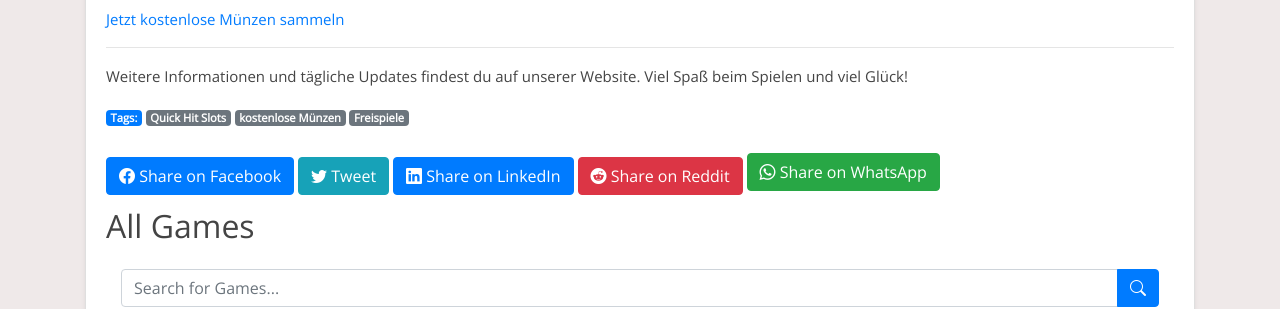
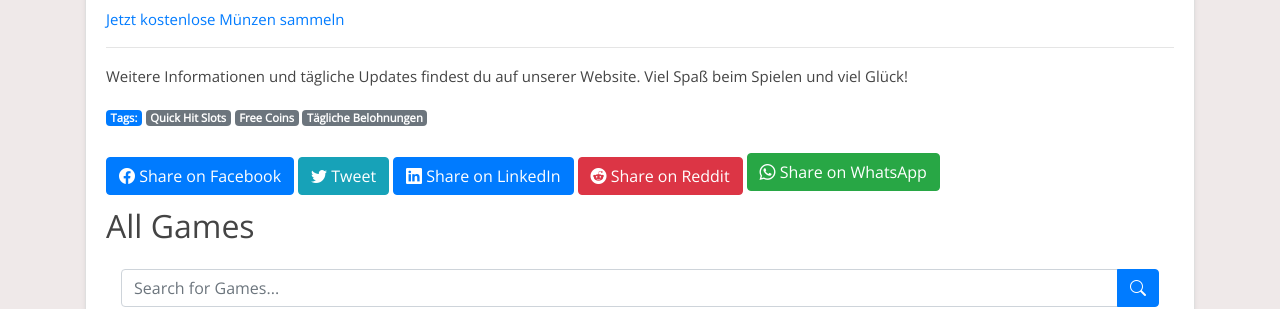
Before and after one commit to Prollad99/bs-net, a Jekyll site: the page built from de/_posts/2024-08-01-quick-hit-slots.md, in a window 1280 px wide and 900 px high, scrolled down 8245 px. Shown: the part 150-459 px from the top of the window. Built offline with Jekyll 4.4.1, drawn with Linux system fonts in a browser that asks for light colours; nearby versions of some CDN libraries; comment, search, counter and statistics services are not loaded.

Commit message:
Update 2024-08-01-quick-hit-slots.md

```diff
--- a/de/_posts/2024-08-01-quick-hit-slots.md
+++ b/de/_posts/2024-08-01-quick-hit-slots.md
@@ -2,7 +2,7 @@
 layout: post
 title: "Quick Hit Slots Free Coins: Tägliche Belohnungen und Freispiele"
 date: 2024-08-01
-tags: [Quick Hit Slots, kostenlose Münzen, Freispiele]
+tags: [Quick Hit Slots, Free Coins, Tägliche Belohnungen]
 author: BonusCollector.net
 description: "Erhalte täglich kostenlose Münzen und Freispiele für Quick Hit Slots. Besuche BonusCollector.net für die neuesten Belohnungen."
 lang: de
```
